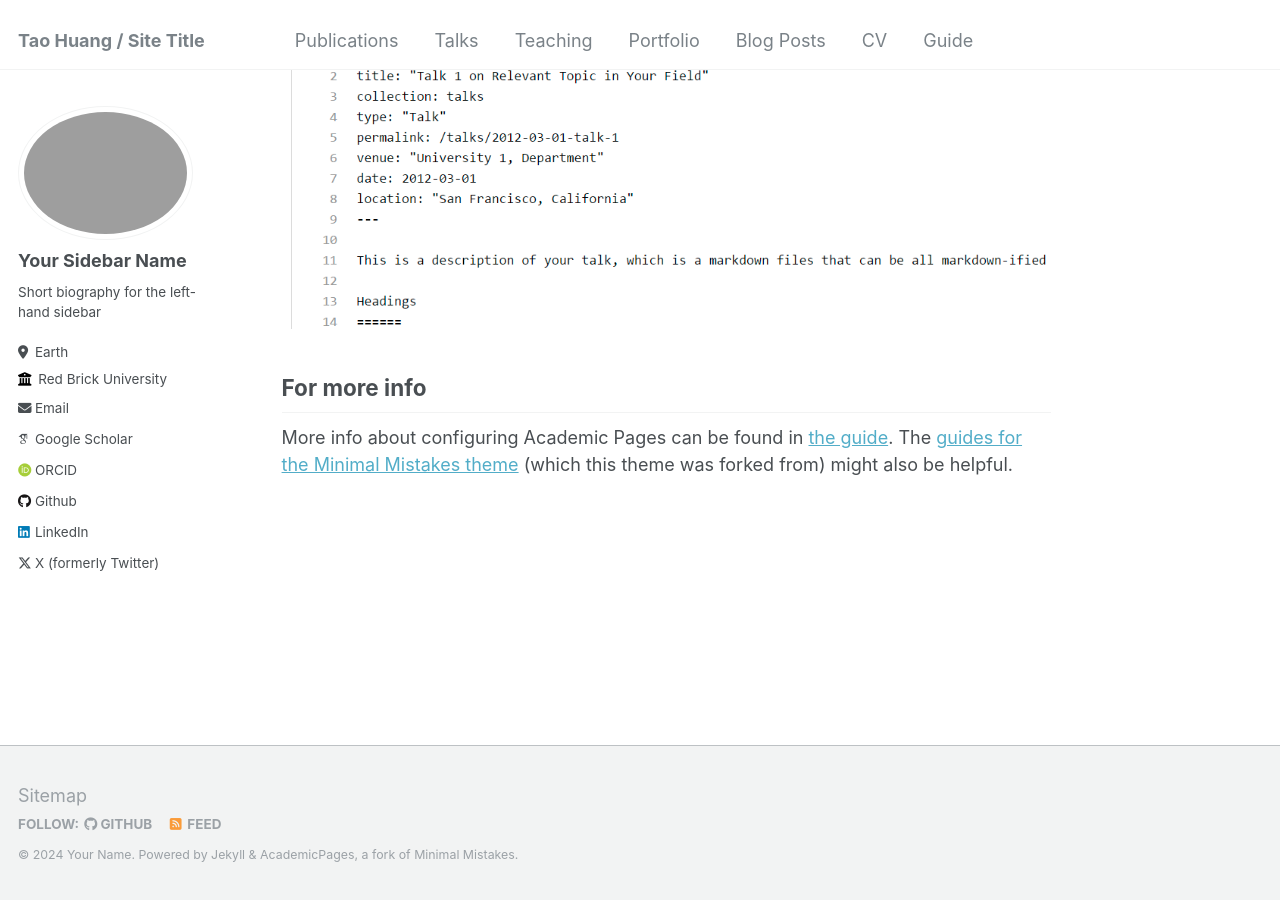
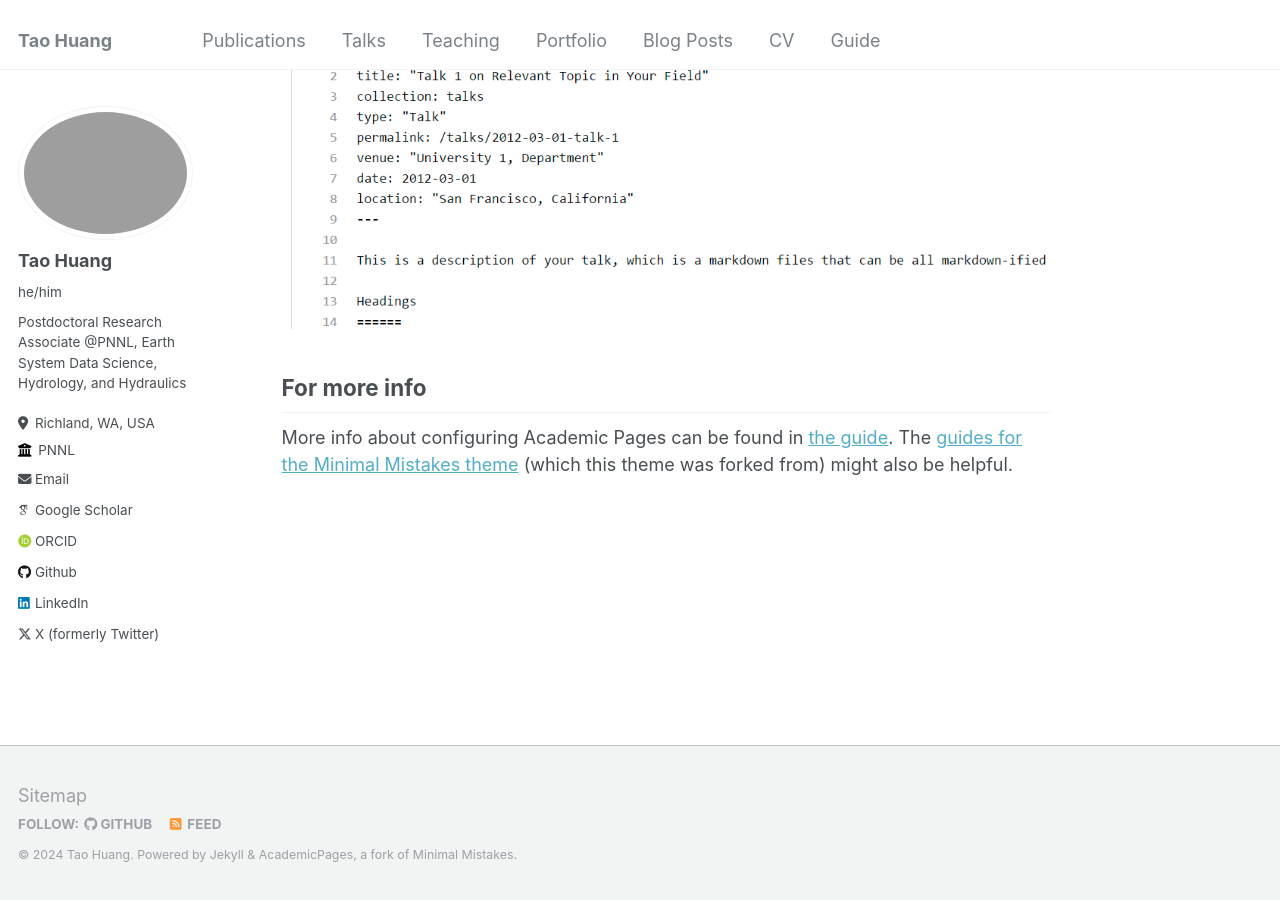
Before and after one commit to huan1441/huan1441.github.io, a Jekyll site: the page built from _pages/about.md, in a window 1280 px wide and 900 px high, scrolled down 2660 px. Built offline with Jekyll 4.4.1, drawn with Linux system fonts in a browser that asks for light colours; some web fonts are replaced.

Commit message:
Update _config.yml

```diff
--- a/_config.yml
+++ b/_config.yml
@@ -8,13 +8,13 @@
 
 # Basic Site Settings
 locale                   : "en-US"
-title                    : "Tao Huang / Site Title"
+title                    : "Tao Huang"
 title_separator          : "-"
-name                     : &name "Your Name"
+name                     : &name "Tao Huang"
 description              : &description "personal description"
-url                      : https://academicpages.github.io # the base hostname & protocol for your site e.g. "https://mmistakes.github.io"
+url                      : "https://huan1441.github.io"
 baseurl                  : "" # the subpath of your site, e.g. "/blog"
-repository               : "academicpages/academicpages.github.io"
+repository               : "https://huan1441.github.io"
 
 # Site Author - The following control what appear as part of the author content on the side bar.
 #               If a field is blank the icon and link will not appear, otherwise it will be shown.
@@ -22,11 +22,11 @@ repository               : "academicpages/academicpages.github.io"
 author:
   # Biographic information
   avatar           : "taohuangcat.png"
-  name             : "Your Sidebar Name"
-  pronouns         : # example: "she/her"
-  bio              : "Short biography for the left-hand sidebar"
-  location         : "Earth"
-  employer         : "Red Brick University"
+  name             : "Tao Huang"
+  pronouns         : "he/him"
+  bio              : "Postdoctoral Research Associate @PNNL, Earth System Data Science, Hydrology, and Hydraulics"
+  location         : "Richland, WA, USA"
+  employer         : "PNNL"
   uri              : # URL
   email            : "jshuangtao08@gmail.com"
 
```
